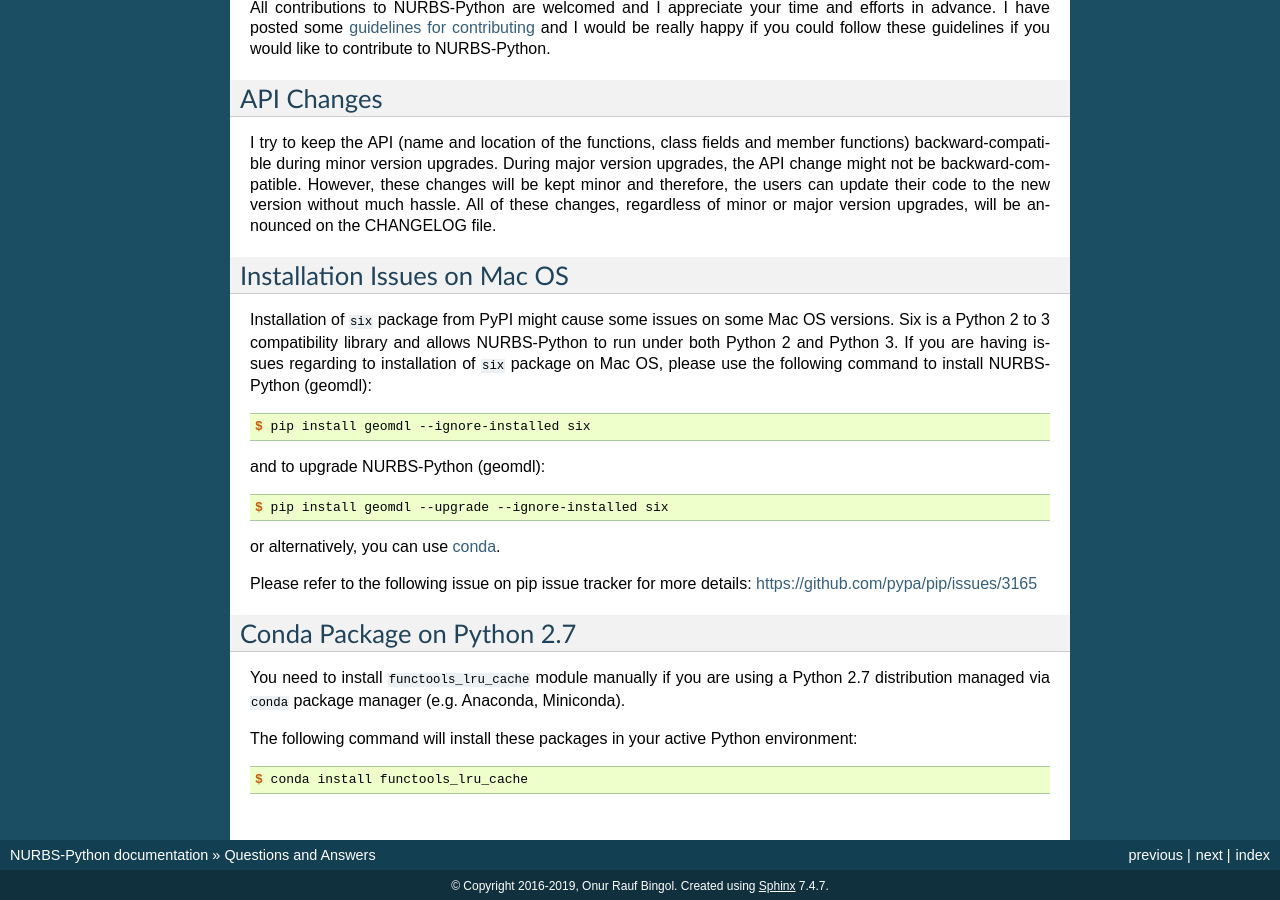
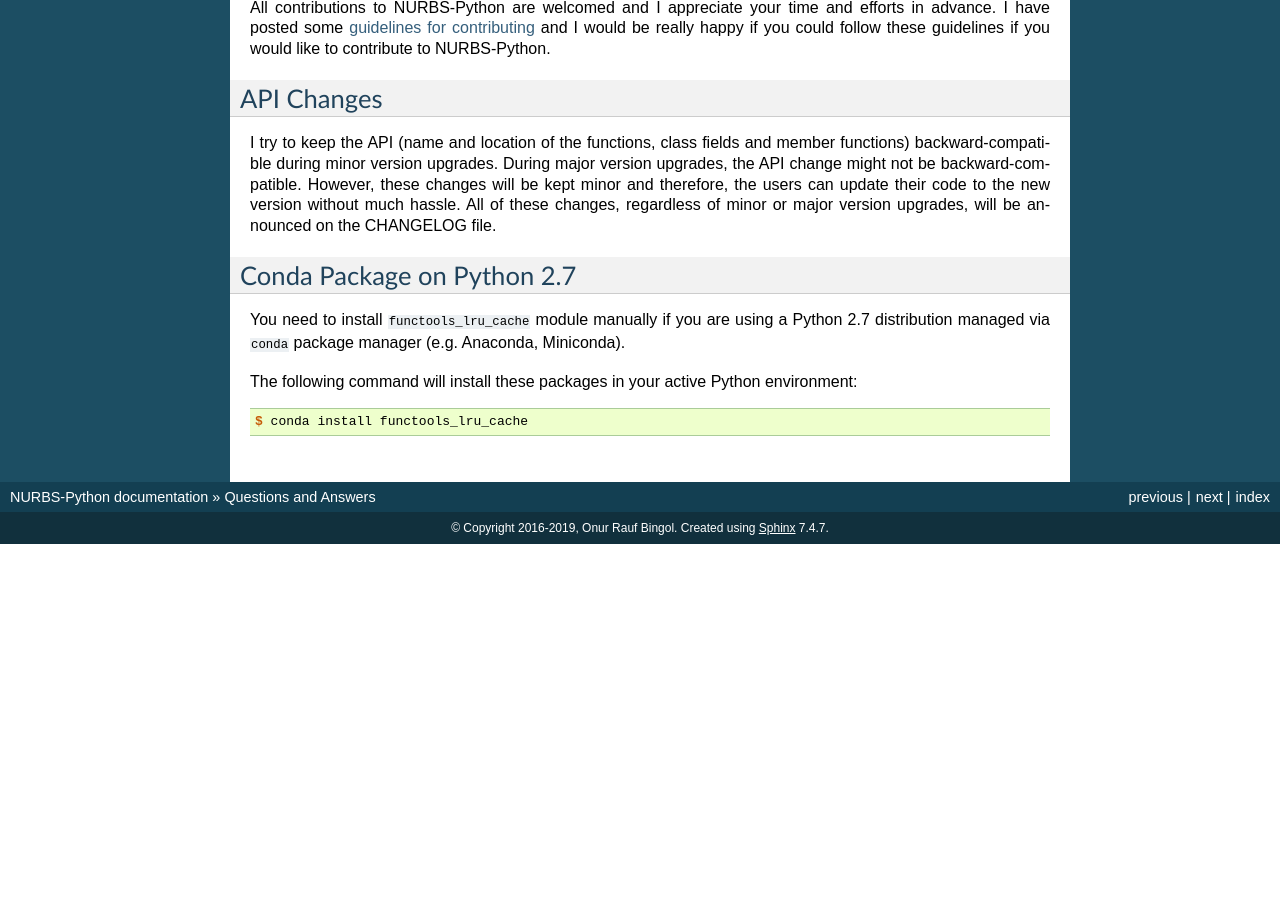
Before and after one commit to orbingol/NURBS-Python, a Sphinx documentation site: the page built from docs/q_a.rst, in a window 1280 px wide and 900 px high, scrolled down 1655 px. Built offline with Sphinx 7.4.7, drawn with Linux system fonts in a browser that asks for light colours; formulas are drawn with MathJax 3; after the commit the page ends 2199 px from its top, so only the background shows below that; some of the changed text lies outside the part shown.

Commit message:
Remove MacOS section after moving six dep. into geomdl

```diff
--- a/docs/q_a.rst
+++ b/docs/q_a.rst
@@ -97,27 +97,6 @@ However, these changes will be kept minor and therefore, the users can update th
 much hassle. All of these changes, regardless of minor or major version upgrades, will be announced on the CHANGELOG
 file.
 
-Installation Issues on Mac OS
-=============================
-
-Installation of ``six`` package from PyPI might cause some issues on some Mac OS versions. Six is a Python 2 to 3
-compatibility library and allows NURBS-Python to run under both Python 2 and Python 3. If you are having issues regarding
-to installation of ``six`` package on Mac OS, please use the following command to install NURBS-Python (geomdl):
-
-.. code-block:: console
-
-    $ pip install geomdl --ignore-installed six
-
-and to upgrade NURBS-Python (geomdl):
-
-.. code-block:: console
-
-    $ pip install geomdl --upgrade --ignore-installed six
-
-or alternatively, you can use :doc:`conda <install>`.
-
-Please refer to the following issue on pip issue tracker for more details: https://github.com/pypa/pip/issues/3165
-
 Conda Package on Python 2.7
 ===========================
 
```
